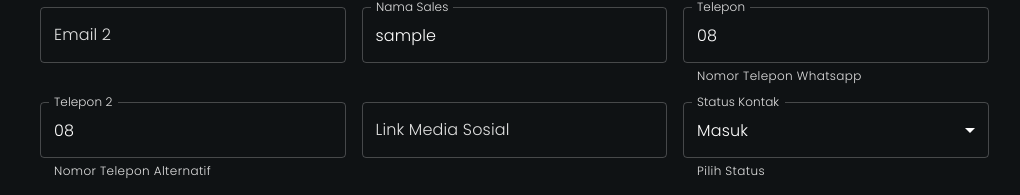
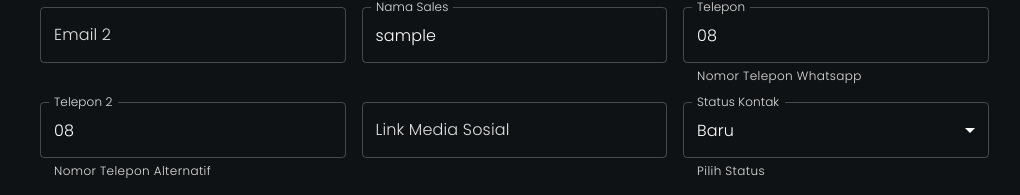
Before and after one commit to luthfibg/crm-sales-frontend, a React (Create React App) app: page /1/add_contact in a window 1280 px wide. Shown: the part 321-516 px from the top of the page, without its empty margins (32-1052 px from the left). Built offline with nearby package versions, Linux system fonts and the light colour scheme; sample sign-in values are in the browser's storage.

Commit message:
#90 reimprove contact addition

```diff
--- a/src/pages/AddContact.jsx
+++ b/src/pages/AddContact.jsx
@@ -9,45 +9,48 @@ import '../styles/formCustom.css';
 
 const AddContact = () => {
     const username = localStorage.getItem('username'); // get username from localstorage (user login session)
-    const status = [
+    const contact_status = [
         {
-            value:'Masuk',
-            label:'Masuk'
+            value:'new',
+            label:'Baru'
         },
         {
-            value:'Follow Up',
-            label:'Follow Up'
+            value:'lead',
+            label:'Lead'
         },
         {
-            value:'Menganggur',
-            label:'Menganggur'
+            value:'opportunity',
+            label:'Opportunity'
         },
         {
-            value:'Gagal',
-            label:'Gagal'
+            value:'project',
+            label:'Project'
         },
         {
-            value:'Deal',
-            label:'Deal'
+            value:'idle',
+            label:'Idle'
+        },
+        {
+            value:'done',
+            label:'Successful'
         }
     ];
 
-
     const navigate = useNavigate();
     const [contact, setContact] = useState({
-        person:"",
-        person_address:"",
-        institution:"",
-        position:"",
-        institution_address:"",
-        email_address:"",
-        email_address2:"",
+        contact_name:"",
+        contact_address:"",
+        contact_institution:"",
+        contact_position:"",
+        contact_institution_address:"",
+        contact_email:"",
+        contact_email2:"",
         sales_name:`${username}`,
-        phone:"",
-        phone2:"",
-        socmed_link:"",
-        status: status[0].value,
-        descriptions:""
+        contact_phone:"",
+        contact_phone2:"",
+        contact_socmed_link:"",
+        contact_status: contact_status[0].value,
+        description:""
     });
 
     const handleChange = (e) => {
@@ -56,7 +59,6 @@ const AddContact = () => {
 
     const handleOnclickSave = async e => {
         e.preventDefault()
-        console.log('Contact data being sent:', contact); // logging passed
         try {
             if (!username) {
                 alert("Tolong masuk terlebih dahulu!");
@@ -82,41 +84,41 @@ const AddContact = () => {
         autoComplete="off">
             <Typography sx={{ display:'flex', justifyContent:'center', mb:'2rem' }} variant="h5">Daftarkan Kontak Baru</Typography>
             <div>
-                <TextField onChange={handleChange} name="person" id="outlined-person" label="Nama Customer"/>
-                <TextField onChange={handleChange} name="person_address" id="outlined-person-address" label="Alamat"/>
-                <TextField onChange={handleChange} name="institution" id="outlined-institution" label="Nama Institusi"/>
-                <TextField onChange={handleChange} name="position" id="outlined-position" label="Jabatan"/>
-                <TextField onChange={handleChange} name="institution_address" id="outlined-institution-address" label="Alamat Institusi"/>
-                <TextField onChange={handleChange} name="email_address" id="outlined-email" label="Email" type="email" />
-                <TextField onChange={handleChange} name="email_address2" id="outlined-email2" label="Email 2" type="email" />
+                <TextField onChange={handleChange} name="contact_name" id="outlined-contact-name" label="Nama Customer"/>
+                <TextField onChange={handleChange} name="contact_address" id="outlined-contact-address" label="Alamat"/>
+                <TextField onChange={handleChange} name="contact_institution" id="outlined-contact-institution" label="Nama Institusi"/>
+                <TextField onChange={handleChange} name="contact_position" id="outlined-contact-position" label="Jabatan"/>
+                <TextField onChange={handleChange} name="contact_institution_address" id="outlined-contact-institution-address" label="Alamat Institusi"/>
+                <TextField onChange={handleChange} name="contact_email" id="outlined-contact-email" label="Email" type="email" />
+                <TextField onChange={handleChange} name="contact_email2" id="outlined-contact-email2" label="Email 2" type="email" />
                 <TextField onChange={handleChange} name="sales_name" id="outlined-sales-name" label="Nama Sales" hidden value={username}/>
-                <TextField onChange={handleChange} name="phone" id="outlined-phone"
+                <TextField onChange={handleChange} name="contact_phone" id="outlined-contact-phone"
                 label="Telepon"
                 defaultValue="08"
                 helperText="Nomor Telepon Whatsapp"
                 />
-                <TextField onChange={handleChange} name="phone2" id="outlined-phone2"
+                <TextField onChange={handleChange} name="contact_phone2" id="outlined-contact-phone2"
                 label="Telepon 2"
                 defaultValue="08"
                 helperText="Nomor Telepon Alternatif"
                 />
-                <TextField onChange={handleChange} name="socmed_link" id="outlined-socmed" label="Link Media Sosial" type="text" />
-                <TextField name="status" id="outlined-status"
+                <TextField onChange={handleChange} name="contact_socmed_link" id="outlined-contact-socmed" label="Link Media Sosial" type="text" />
+                <TextField name="contact_status" id="outlined-contact-status"
                     select
                     label="Status Kontak"
-                    value={contact.status}
+                    value={contact.contact_status}
                     onChange={handleChange}
                     // defaultValue="Masuk"
                     inputProps={{ "data-testid": "status-input" }}
                     helperText="Pilih Status"
                     >
-                    {status.map((option) => (
+                    {contact_status.map((option) => (
                         <MenuItem key={option.value} value={option.value}>
                         {option.label}
                         </MenuItem>
                     ))}
                 </TextField>
-                <TextField name="descriptions" id="outlined-descriptions" onChange={handleChange} label="Deskripsi" multiline rows={4} />
+                <TextField name="description" id="outlined-description" onChange={handleChange} label="Deskripsi" multiline rows={4} />
                 <Box display={"flex"}>
                     <Button onClick={handleOnclickSave} sx={{ width:'30%', mr:'1rem' }} variant="outlined">Simpan</Button>
                     <Button component={Link} to={`/${username}`}  sx={{ width:'30%', ml:'1rem' }} variant="outlined">Batal</Button>
```
